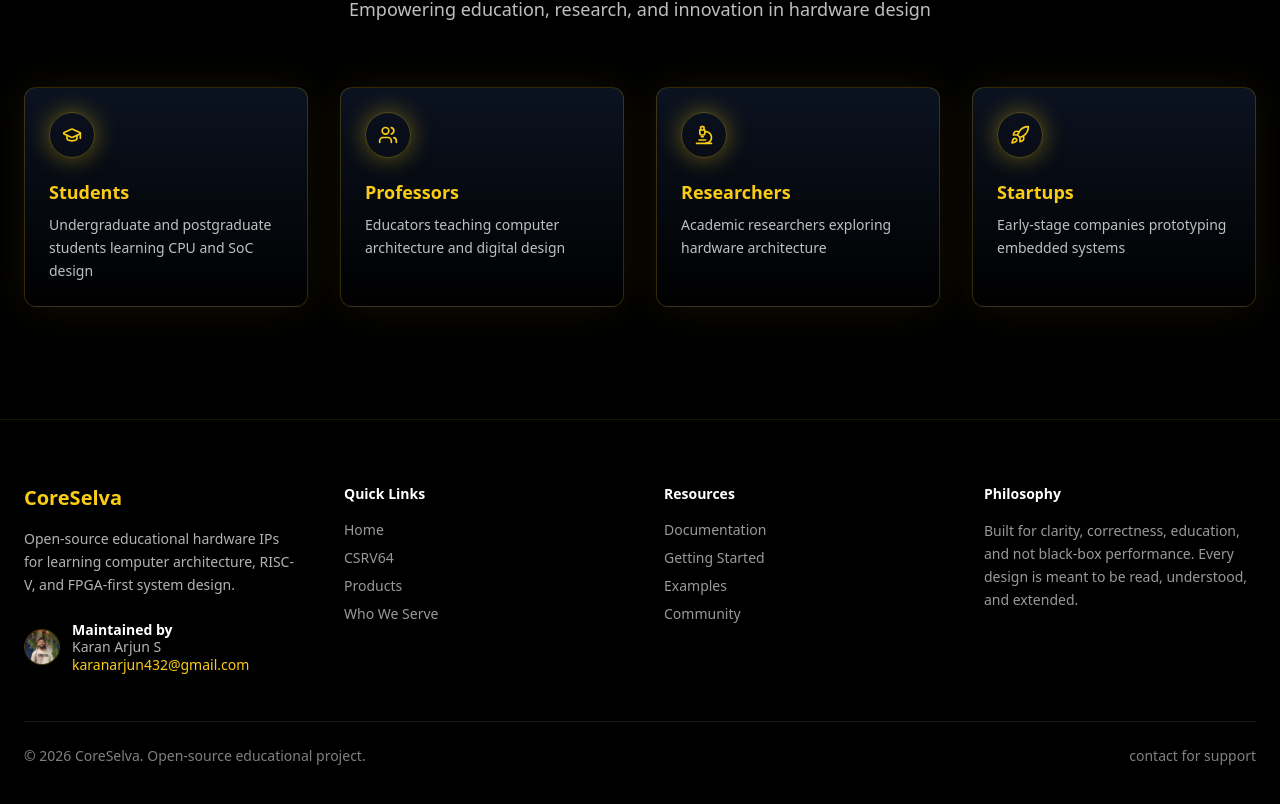
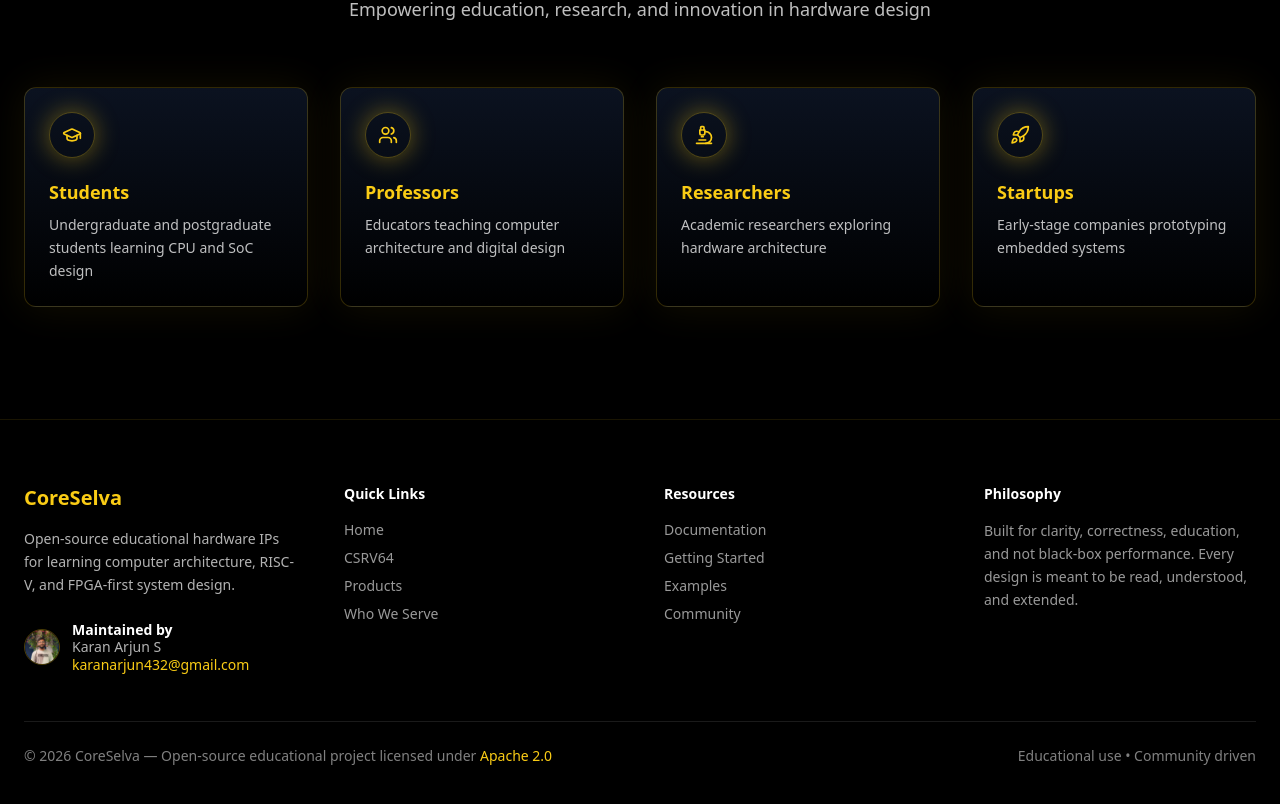
Before and after one commit to imarjun22/coreselva-site, a Next.js app: page / in a window 1280 px wide. Shown: the part 1896-2700 px from the top of the page. Built offline with nearby package versions, Linux system fonts and the light colour scheme.

Commit message:
Update footer with Apache 2.0 license notice and maintainer info

```diff
--- a/components/Footer.tsx
+++ b/components/Footer.tsx
@@ -16,16 +16,14 @@
               architecture, RISC-V, and FPGA-first system design.
             </p>
 
-            {/* Maintainer (WITH SMALL PHOTO) */}
+            {/* Maintainer */}
             <div className="mt-6 flex items-center gap-3 text-sm">
-              {/* Small avatar */}
               <img
                 src="/karan.jpg"
                 alt="Karan Arjun"
                 className="w-9 h-9 rounded-full object-cover border border-yellow/30"
-                />
+              />
 
-              {/* Text */}
               <div className="leading-tight">
                 <p className="font-semibold text-white">Maintained by</p>
                 <p className="text-white/70">Karan Arjun S</p>
@@ -44,6 +42,7 @@
             <h4 className="text-sm font-semibold text-white mb-4">
               Quick Links
             </h4>
+
             <ul className="space-y-2 text-sm">
               <li>
                 <a href="#home" className="text-white/60 hover:text-yellow">
@@ -73,6 +72,7 @@
             <h4 className="text-sm font-semibold text-white mb-4">
               Resources
             </h4>
+
             <ul className="space-y-2 text-sm text-white/60">
               <li>Documentation</li>
               <li>Getting Started</li>
@@ -86,6 +86,7 @@
             <h4 className="text-sm font-semibold text-white mb-4">
               Philosophy
             </h4>
+
             <p className="text-sm text-white/60 leading-relaxed">
               Built for clarity, correctness, education, and not black-box
               performance. Every design is meant to be read, understood,
@@ -97,8 +98,21 @@
 
         {/* Bottom */}
         <div className="mt-12 pt-6 border-t border-white/10 flex flex-col md:flex-row items-center justify-between text-sm text-white/50">
-          <span>© 2026 CoreSelva. Open-source educational project.</span>
-          <span className="mt-2 md:mt-0">contact for support</span>
+          <span>
+            © 2026 CoreSelva — Open-source educational project licensed under{" "}
+            <a
+              href="https://www.apache.org/licenses/LICENSE-2.0"
+              target="_blank"
+              rel="noopener noreferrer"
+              className="text-yellow hover:underline"
+            >
+              Apache 2.0
+            </a>
+          </span>
+
+          <span className="mt-2 md:mt-0">
+            Educational use • Community driven
+          </span>
         </div>
 
       </div>
```
